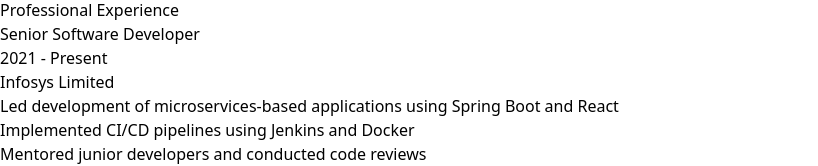
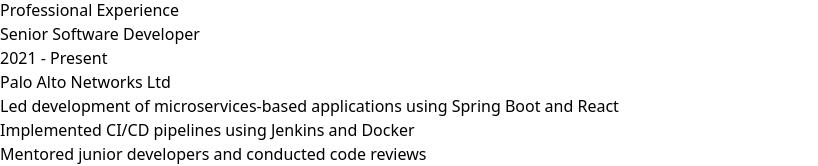
Before and after one commit to GokulRG/portfolio-website, a React (Vite) app: page / in a window 1280 px wide. Shown: the part 122-288 px from the top of the page, without its empty margins (0-818 px from the left). Built offline with nearby package versions, Linux system fonts and the light colour scheme.

Commit message:
Update App.tsx
Updated App.tsx

```diff
--- a/src/App.tsx
+++ b/src/App.tsx
@@ -34,7 +34,7 @@
                                 <h3 className="text-xl font-semibold">Senior Software Developer</h3>
                                 <p className="text-gray-600">2021 - Present</p>
                             </div>
-                            <p className="text-gray-600 mb-4">Infosys Limited</p>
+                            <p className="text-gray-600 mb-4">Palo Alto Networks Ltd</p>
                             <ul className="list-disc list-inside text-gray-700 space-y-2">
                                 <li>Led development of microservices-based applications using Spring Boot and React</li>
                                 <li>Implemented CI/CD pipelines using Jenkins and Docker</li>
```
